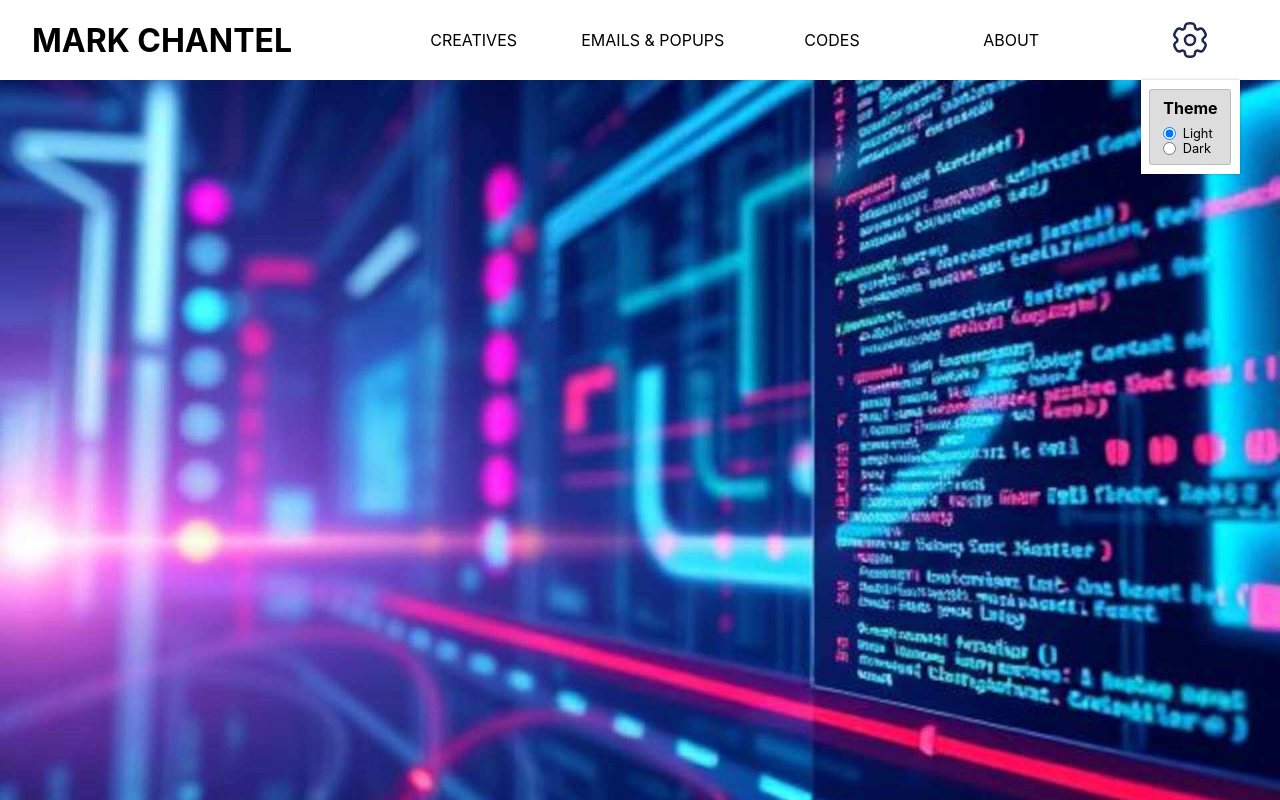
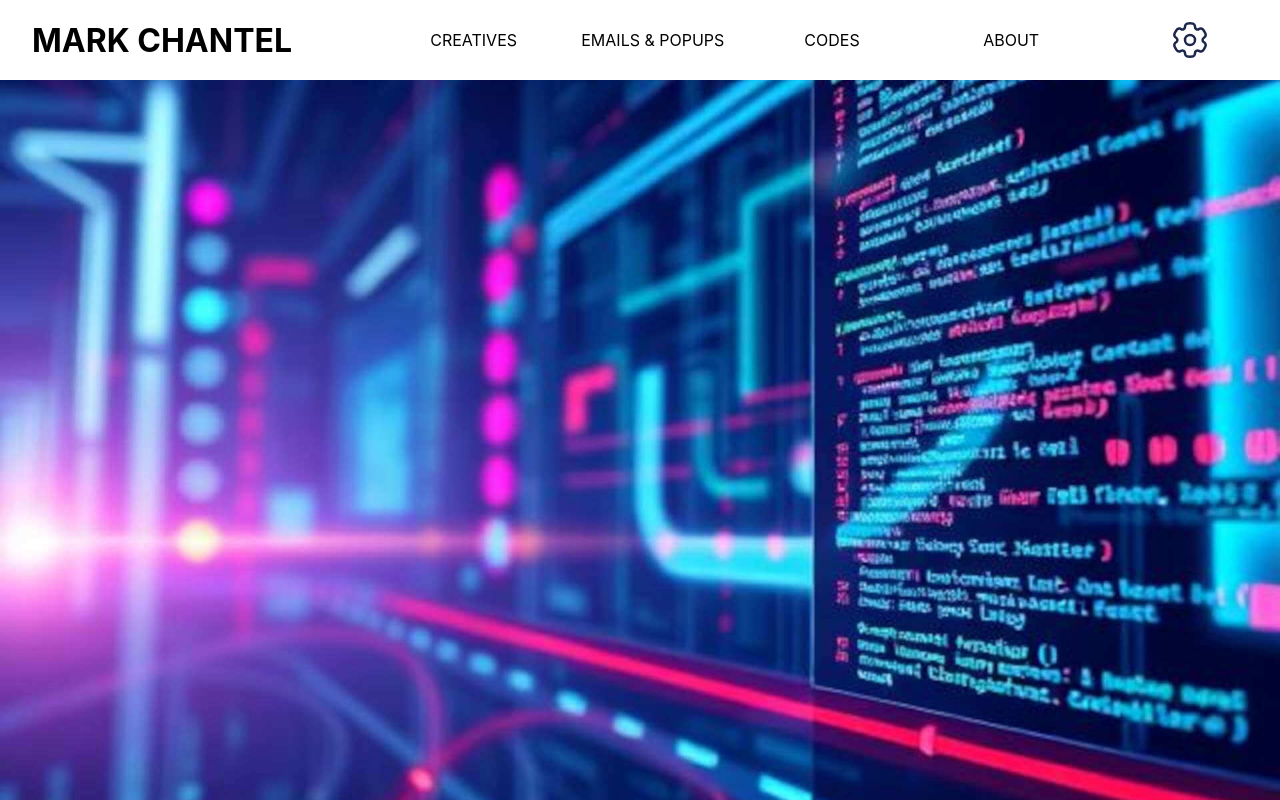
Before and after one commit to mcsgdigital/portfolio, a React (Create React App) app: page / in a window 1280 px wide. Built offline with nearby package versions, Linux system fonts and the light colour scheme; the HTML template or start-up script is replaced by a standard one.

Commit message:
fix-theme

```diff
--- a/src/components/Container.js
+++ b/src/components/Container.js
@@ -3,7 +3,7 @@ import Content from "./content/Content";
 import Navbar from "./navbar/Navbar";
 
 function Container(props) {
-  const [themeIndex, setThemeIndex] = useState(0);
+  const [themeIndex, setThemeIndex] = useState(1);
   const [pageName, setPageName] = useState("home");
   const [pageOptionName, setPageOptionName] = useState("");
   const [fullpath, setFullpath] = useState([]);
--- a/src/components/navbar/settings/Settings.js
+++ b/src/components/navbar/settings/Settings.js
@@ -2,7 +2,7 @@ import { useRef, useState } from 'react';
 import icon from '../../../_assets/images/settings.svg';
 
 function Settings(props) {
-  const [showPanel, setShowPanel] = useState(true);
+  const [showPanel, setShowPanel] = useState(false);
 
   const componentRef = useRef();
 
```
